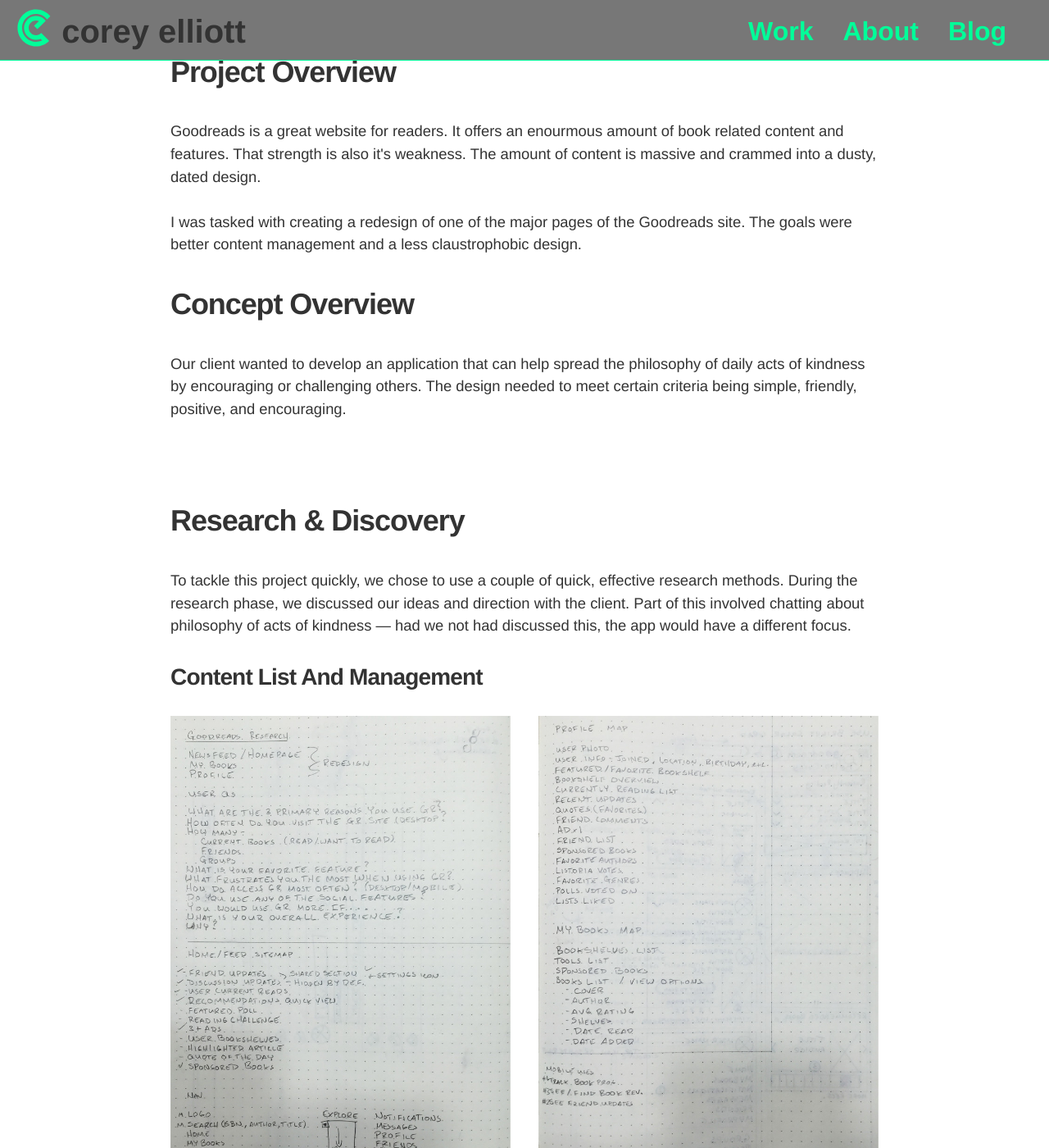
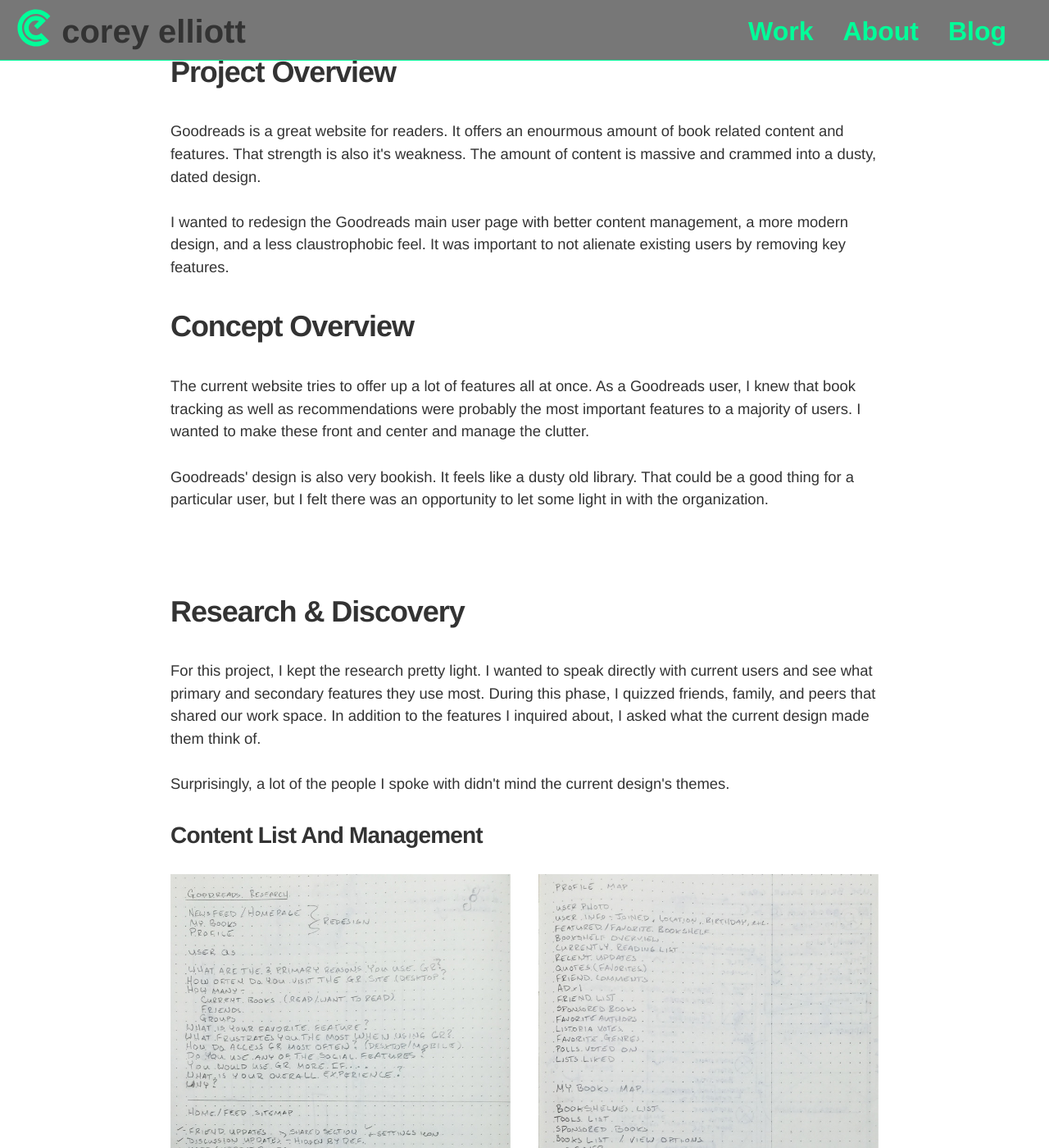
Before and after one commit to ellcorey/corey_elliott_design, a Jekyll site: the page built from goodreads.html, in a window 1280 px wide and 1400 px high, scrolled down 607 px. Shown: the whole window at 82% size. Built offline with Jekyll 4.4.1, drawn with Linux system fonts in a browser that asks for light colours; nearby versions of some CDN libraries; some of the changed text lies outside the part shown.

```diff
--- a/02_about.html
+++ b/02_about.html
@@ -20,8 +20,8 @@
 
 		<div class="imgCol3">
 			<img src="{{ site.baseurl }}/imgs/site_wide/tiy_portrait_sm.jpg" alt="a portrait of corey">
-			<img src="{{ site.baseurl }}/imgs/site_wide/ecr.jpg" alt="corey wearing funny cycling clothes">
-			<img src="{{ site.baseurl }}/imgs/site_wide/cycling portrait.jpg" alt="gettin' buck wild">
+			<img src="{{ site.baseurl }}/imgs/site_wide/ecr.jpg" alt="gettin' buck wild">
+			<img src="{{ site.baseurl }}/imgs/site_wide/cycling portrait.jpg" alt="corey wearing funny cycling clothes">
 		</div>
 
 		</section>
--- a/goodreads.html
+++ b/goodreads.html
@@ -16,6 +16,8 @@
 		        <li><a href="#research">Research & Discovery</a></li>
 		        <li><span>|</span></li>
 		        <li><a href="#design">Design Process</a></li>
+		        <li><span>|</span></li>
+		        <li><a href="#challenges">Challenges</a></li>
 		      </ul>
 	    </section>
 
@@ -23,15 +25,19 @@
 	      <h2>Project Overview</h2>
 	      <p>Goodreads is a great website for readers. It offers an enourmous amount of book related content and features. That strength is also it's weakness. The amount of content is massive and crammed into a dusty, dated design.</p>
 
-	      <p>I was tasked with creating a redesign of one of the major pages of the Goodreads site. The goals were better content management and a less claustrophobic design.</p>
+	      <p>I wanted to redesign the Goodreads main user page with better content management, a more modern design, and a less claustrophobic feel. It was important to not alienate existing users by removing key features.</p>
 
 	      <a name="concept"><h2>Concept Overview</h2></a>
-	      <p>Our client wanted to develop an application that can help spread the philosophy of daily acts of kindness by encouraging or challenging others. The design needed to meet certain criteria being simple, friendly, positive, and encouraging.</p>
+	      <p>The current website tries to offer up a lot of features all at once. As a Goodreads user, I knew that book tracking as well as recommendations were probably the most important features to a majority of users. I wanted to make these front and center and manage the clutter.</p>
+
+	      <p>Goodreads' design is also very bookish. It feels like a dusty old library. That could be a good thing for a particular user, but I felt there was an opportunity to let some light in with the organization. </p>
 	    </section>
 
 	    <a name="research"><section class ="content-block"></a>
-	    	<h2>Research & Discovery</h2>
-			<p>To tackle this project quickly, we chose to use a couple of quick, effective research methods. During the research phase, we discussed our ideas and direction with the client. Part of this involved chatting about philosophy of acts of kindness &mdash; had we not had discussed this, the app would have a different focus.</p>
+	   		<h2>Research & Discovery</h2>
+			<p>For this project, I kept the research pretty light. I wanted to speak directly with current users and see what primary and secondary features they use most. During this phase, I quizzed friends, family, and peers that shared our work space. In addition to the features I inquired about, I asked what the current design made them think of.</p>
+
+			<p>Surprisingly, a lot of the people I spoke with didn't mind the current design's themes.
 
 			<h3>content list and management</h3>
 
@@ -60,7 +66,7 @@
 	    		<img src="{{ site.baseurl }}/imgs/goodreads/gr_styles02.jpg" alt="unused style tile">
 	    	</div>
 
-	    	<h3>Low-fidelity sketches</h3>
+	    	<h3>Low fidelity sketches</h3>
 	    	<p>Screen sketches were created using the research we had done and user flows. Once I had confirmed a sketch, I could hand it off to Emily to wireframe.</p>
 
 	    	<div class="imgBlock2">
@@ -68,14 +74,15 @@
 	    		<img src="{{ site.baseurl }}/imgs/goodreads/sktch_dash02.jpg">
 	    	</div>
 
-	    	<h3>High-fidelity mock-ups</h3>
+	    	<h3>High fidelity mock-ups</h3>
 	    	<p>The mock-ups for all screens were created in Adobe Illustrator. After completing a sequence of wireframes, Emily would hand them off to me to create the mock-ups. Emily created a few of the mock-up screens as well, and afterwards, I would check them for continuity with my mock-ups.
 
 			<div class="imgBlock1">
 	    		<img src="{{ site.baseurl }}/imgs/goodreads/cropup05.png" alt="desktop size mockup">
 	    	</div>
 
-	    	<div class="imgBlock2">
+	    	<div class="imgCol3">
+	    		<img src="{{ site.baseurl }}/imgs/goodreads/mockup02.png" alt="mobile size menu mockup">
 	    		<img src="{{ site.baseurl }}/imgs/goodreads/cropup01.png" alt="mobile size mockup">
 	    		<img src="{{ site.baseurl }}/imgs/goodreads/cropup04.png" alt="tablet size mockup">
 	    	</div>
--- a/index.html
+++ b/index.html
@@ -33,7 +33,7 @@
         </div>
       </div>
       <div>
-        <h3>A little bit about me.</h3>
+        <h3>A little about me.</h3>
         <p>I'm a local Austinite with a passion for all things design! Self taught in the field of graphic design, I attended The Iron Yard to learn User Interface design in 2015. I love thinking about new ways to simplify and solve issues using design.</br></br>
         <a href="{{ site.baseurl }}/about/">A whole lot more.</a>
         </p>
```
Also changed, not shown: tkp.html (+5 -5 lines), 5 other files.
